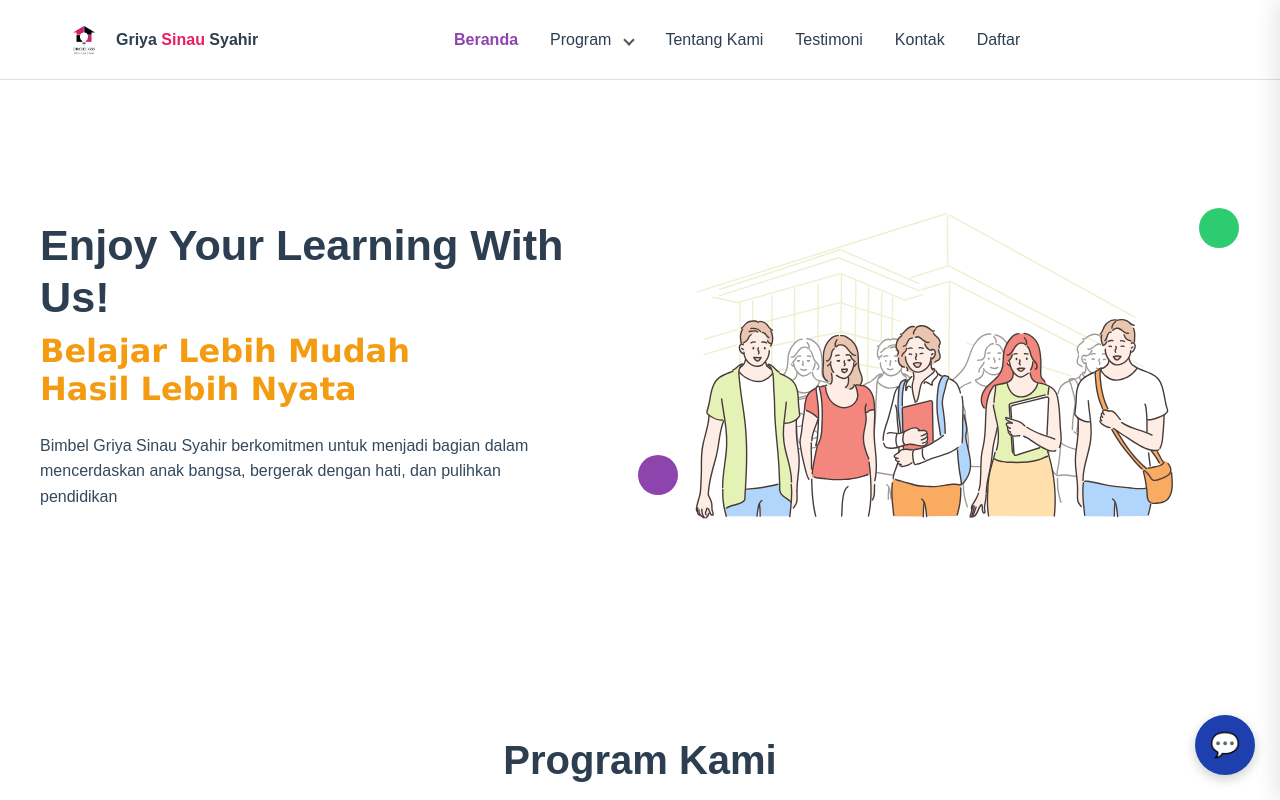
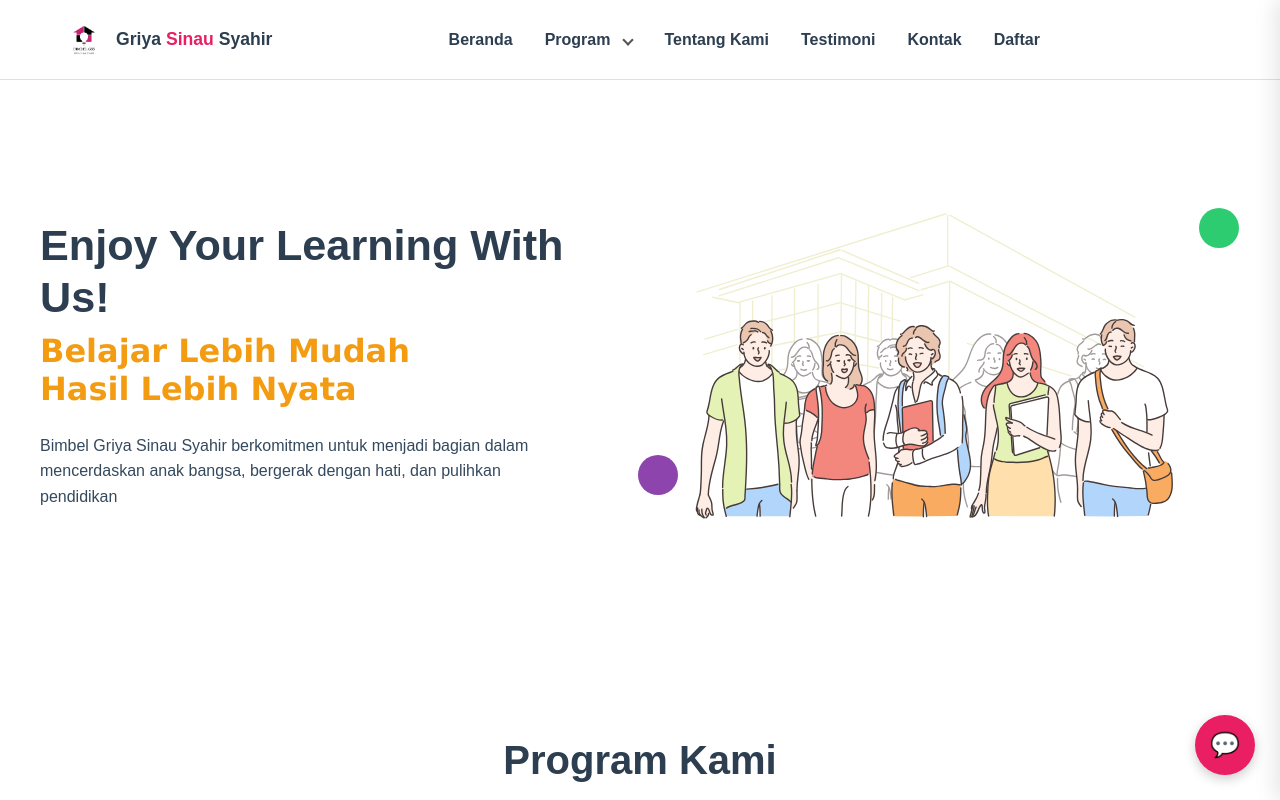
Before and after one commit to faridhatunnufus/app-router-chatbotweb, a Next.js app: page / in a window 1280 px wide. Shown: the top 800 px of the page. Built offline with nearby package versions, Linux system fonts and the light colour scheme.

Commit message:
edited navbar web-chatbot-contactpage

```diff
--- a/src/components/Chatbot/Chatbot.module.css
+++ b/src/components/Chatbot/Chatbot.module.css
@@ -12,7 +12,7 @@
   width: 60px;
   height: 60px;
   border-radius: 50%;
-  background-color: #1e40af; /* Biru Branding Griya Sinau */
+  background-color: #e91e63;
   color: white;
   border: none;
   font-size: 24px;
@@ -28,7 +28,7 @@
 
 .chatButton:hover {
   transform: scale(1.1);
-  background-color: #1d358e;
+  background-color: #e91e63;
 }
 
 /* Jendela Chat */
@@ -45,9 +45,8 @@
   border: 1px solid #e5e7eb;
 }
 
-/* Header Biru */
 .header {
-  background: #1e40af;
+  background: #e91e63;
   color: white;
   padding: 15px;
   display: flex;
@@ -63,7 +62,7 @@
 
 .avatar {
   background: white;
-  color: #1e40af;
+  color: #e91e63;
   width: 32px;
   height: 32px;
   border-radius: 50%;
@@ -99,6 +98,10 @@
   gap: 12px;
 }
 
+.messageArea .emptyState{
+  color: #000;
+}
+
 /* Baris Pesan (User di kanan, AI di kiri) */
 .userRow {
   align-self: flex-end;
@@ -125,7 +128,7 @@
 }
 
 .userRow .bubble {
-  background: #1e40af;
+  background: #e91e63;
   color: white;
   border-bottom-right-radius: 2px;
 }
@@ -164,7 +167,7 @@
 }
 
 .sendBtn {
-  background: #1e40af;
+  background: #e91e63;
   color: white;
   border: none;
   padding: 0 15px;
@@ -175,7 +178,7 @@
 }
 
 .sendBtn:hover:not(:disabled) {
-  background: #1d358e;
+  background: #e91e63;
 }
 
 .sendBtn:disabled {
@@ -204,5 +207,5 @@
 /* Biar tulisannya hitam pekat bahkan saat sedang diketik (focus) */
 .chatInput:focus {
   color: #000000;
-  border-color: #1e40af;
+  border-color: #e91e63;
 }
--- a/src/components/ContactPage/ContactPage.tsx
+++ b/src/components/ContactPage/ContactPage.tsx
@@ -9,7 +9,7 @@ const contactDetails = [
   {
     icon: PiClockLight,
     title: "Jam Operasional",
-    text: "Senin - Jumat: 09:30 - 17.00 WIB",
+    text: "Senin - Jumat: 10.00 - 20.30 WIB",
     href: null,
   },
   {
--- a/src/components/Navbar/Navbar.module.css
+++ b/src/components/Navbar/Navbar.module.css
@@ -1,4 +1,3 @@
-/* Style dasar untuk Navbar, Logo, dan Navigasi Desktop */
 .navbarWrapper {
   width: 100%;
   background-color: #ffffff;
@@ -13,7 +12,6 @@
 
 .container {
   display: flex;
-  /* justify-content: space-between; <-- DIHAPUS */
   align-items: center;
   width: 100%;
   max-width: 1200px;
@@ -29,8 +27,8 @@
 }
 
 .logoText {
-  font-size: 1rem;
-  font-weight: 700;
+  font-size: 1.1rem;
+  font-weight: 800;
   color: #2c3e50;
 }
 
@@ -40,7 +38,7 @@
 
 .desktopNav {
   display: flex;
-  margin: 0 auto; /* <-- DITAMBAHKAN */
+  margin: 0 auto;
 }
 
 .navList {
@@ -58,7 +56,7 @@
 .navLink {
   color: #2c3e50;
   text-decoration: none;
-  font-weight: 500;
+  font-weight: 600;
   display: flex;
   align-items: center;
   gap: 6px;
@@ -67,7 +65,7 @@
 }
 
 .navItem:hover .navLink {
-  color: #8e44ad;
+  color: #e91e63;
 }
 
 .dropdownArrow {
@@ -98,7 +96,9 @@
   opacity: 0;
   visibility: hidden;
   transform: translate(-50%, -10px);
-  transition: opacity 0.3s ease, transform 0.3s ease;
+  transition:
+    opacity 0.3s ease,
+    transform 0.3s ease;
   pointer-events: none;
 }
 
@@ -122,7 +122,9 @@
   text-decoration: none;
   font-weight: 500;
   border-radius: 8px;
-  transition: background-color 0.2s ease, color 0.2s ease;
+  transition:
+    background-color 0.2s ease,
+    color 0.2s ease;
 }
 
 .dropdownLink:hover {
@@ -166,22 +168,22 @@
 
 .mobileMenu {
   position: fixed;
-  top: 0; /* Menu sekarang menutupi dari atas */
-  right: 0; /* Berada di sisi kanan */
-  left: auto; /* Hapus aturan posisi kiri */
-  width: 85%; /* Lebar menu 85% dari layar */
-  max-width: 400px; /* Tapi tidak akan lebih lebar dari 400px */
-  height: 100vh; /* Tinggi penuh layar */
+  top: 0;
+  right: 0;
+  left: auto;
+  width: 85%;
+  max-width: 400px;
+  height: 100vh;
   background-color: #ffffff;
-  box-shadow: -5px 0 20px rgba(0, 0, 0, 0.1); /* Bayangan di sisi kiri */
-  padding: 80px 32px 40px 32px; /* Padding atas untuk memberi ruang navbar */
+  box-shadow: -5px 0 20px rgba(0, 0, 0, 0.1);
+  padding: 80px 32px 40px 32px;
   transform: translateX(100%);
   transition: transform 0.4s ease-in-out;
   z-index: 1400;
   display: flex;
   flex-direction: column;
-  align-items: flex-start; /* Rata kiri */
-  justify-content: flex-start; /* Mulai dari atas */
+  align-items: flex-start;
+  justify-content: flex-start;
   gap: 32px;
 }
 
@@ -209,12 +211,12 @@
 
 .mobileCta {
   margin-top: 24px;
-  display: none; /* Tidak lagi digunakan */
+  display: none;
 }
 
 .activeLink {
-  font-weight: 700;
-  color: #8e44ad;
+  font-weight: 600;
+  color: #2c3e50;
 }
 
 /* --- STYLE BARU UNTUK MOBILE DROPDOWN --- */
@@ -289,15 +291,14 @@
 }
 
 .mobileSubmenuLink:hover {
-  color: #8e44ad;
+  color: #e91e63;
 }
 
 /* --- AKHIR STYLE BARU --- */
 
-/* Cari blok media query ini di file Anda */
+/* Media Query */
 @media (max-width: 992px) {
   .container {
-    /* <-- TAMBAHKAN BLOK INI */
     justify-content: space-between;
   }
 
```
